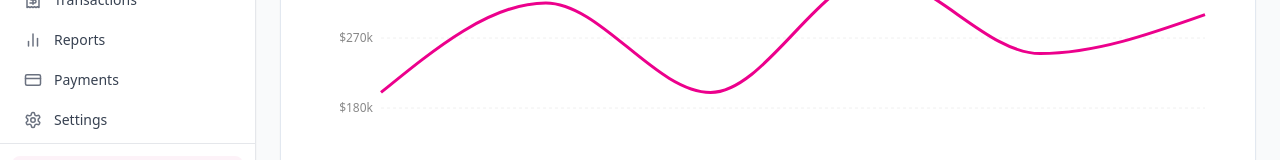
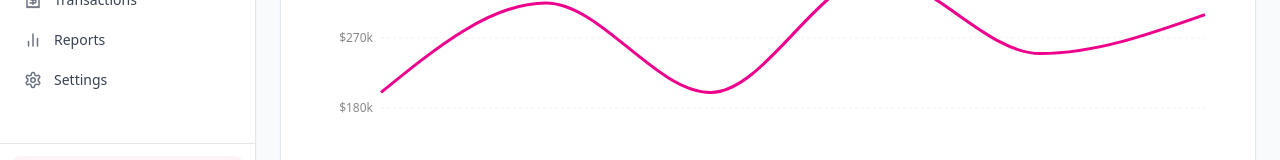
Before and after one commit to udhay1409/shop-admin-dashboard-ui, a React (Vite) app: page / in a window 1280 px wide. Shown: the part 552-712 px from the top of the page. Built offline with nearby package versions, Linux system fonts and the light colour scheme.

Commit message:
Remove payments module from sidebar
Remove the payments module from the admin sidebar navigation.

```diff
--- a/src/App.tsx
+++ b/src/App.tsx
@@ -1,4 +1,3 @@
-
 import { Toaster } from "@/components/ui/toaster";
 import { Toaster as Sonner } from "@/components/ui/sonner";
 import { TooltipProvider } from "@/components/ui/tooltip";
@@ -9,7 +8,6 @@ import Dashboard from "./pages/Dashboard";
 import Orders from "./pages/Orders";
 import Products from "./pages/Products";
 import Categories from "./pages/Categories";
-import Payments from "./pages/Payments";
 import Reports from "./pages/Reports";
 import Delivery from "./pages/Delivery";
 import Customers from "./pages/Customers";
@@ -62,7 +60,6 @@ const App = () => (
             <Route path="orders" element={<Orders />} />
             <Route path="products" element={<Products />} />
             <Route path="categories" element={<Categories />} />
-            <Route path="payments" element={<Payments />} />
             <Route path="reports" element={<Reports />} />
             <Route path="delivery" element={<Delivery />} />
             <Route path="customers" element={<Customers />} />
--- a/src/components/AdminSidebar.tsx
+++ b/src/components/AdminSidebar.tsx
@@ -137,7 +137,6 @@ const AdminSidebar = () => {
             <SidebarItem to="/reviews" icon={MessageSquare} text="Reviews" badge={3} />
             <SidebarItem to="/transaction-logs" icon={Receipt} text="Transactions" />
             <SidebarItem to="/reports" icon={BarChart2} text="Reports" />
-            <SidebarItem to="/payments" icon={CreditCard} text="Payments" />
             <SidebarItem to="/settings" icon={Settings} text="Settings" />
           </ul>
         </div>
```
